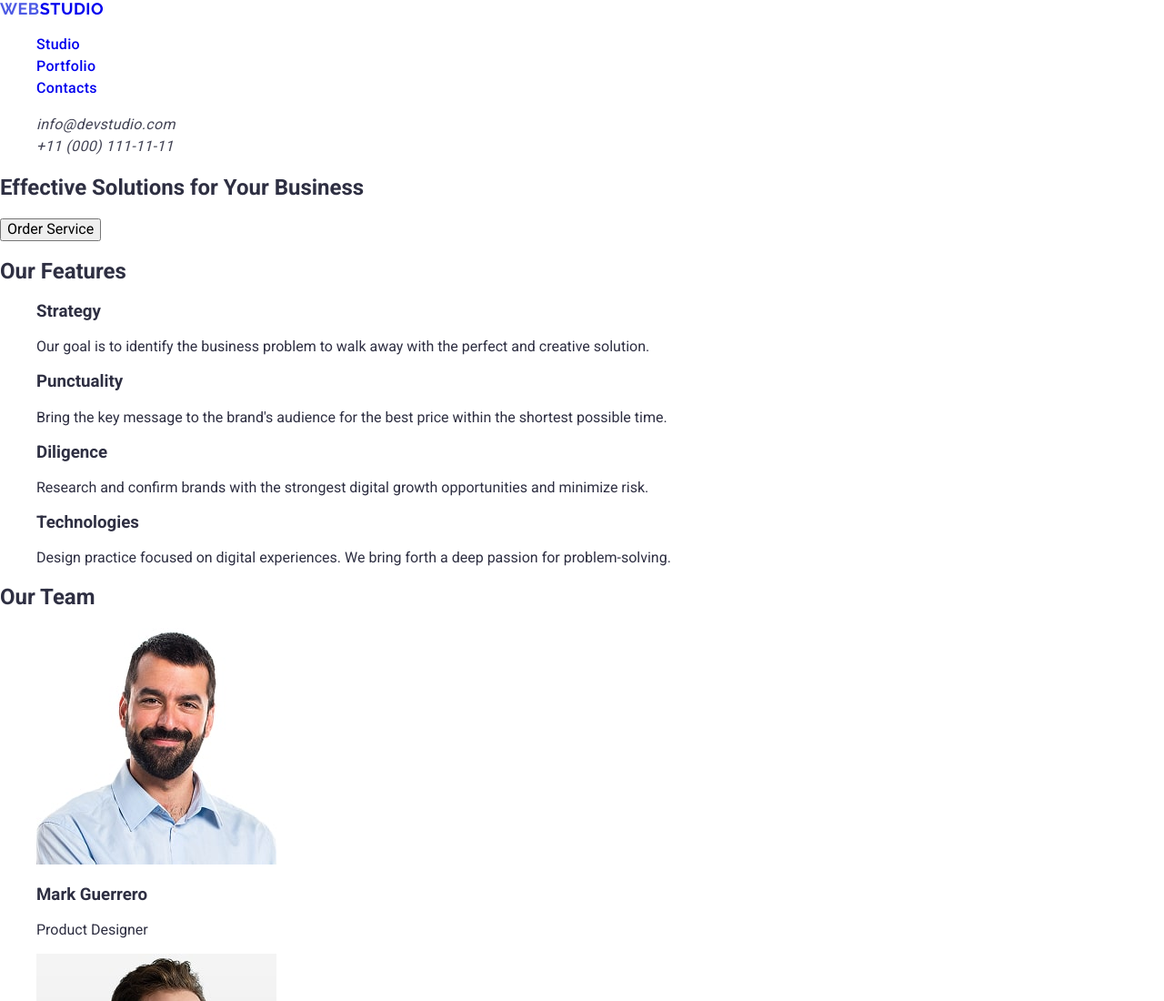
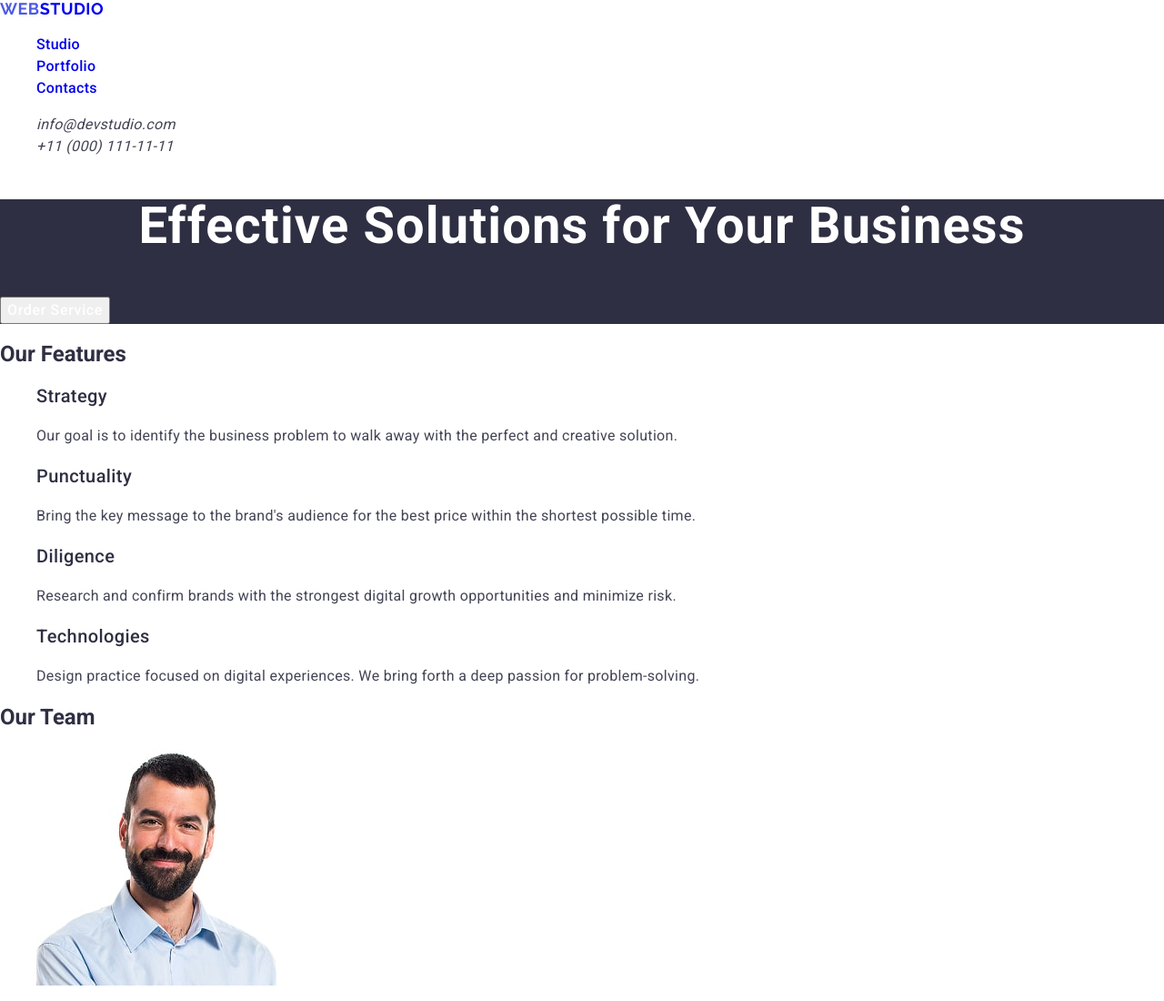
Before and after one commit to 0DarkDante/goit-markup-hw-02, a plain HTML site: page index.html in a window 1280 px wide. Shown: the top 1100 px of the page at 91% size. Drawn offline with nearby package versions, Linux system fonts and the light colour scheme.

Commit message:
add 2 section css

```diff
--- a/index.html
+++ b/index.html
@@ -62,28 +62,28 @@
         <h2 class="features-title">Our Features</h2>
         <ul class="features-list">
           <li class="features-item">
-            <h3 class="features-item-subgect">Strategy</h3>
+            <h3 class="features-item-subject">Strategy</h3>
             <p class="features-item-text">
               Our goal is to identify the business problem to walk away with the
               perfect and creative solution.
             </p>
           </li>
           <li class="features-item">
-            <h3 class="features-item-subgect">Punctuality</h3>
+            <h3 class="features-item-subject">Punctuality</h3>
             <p class="features-item-text">
               Bring the key message to the brand's audience for the best price
               within the shortest possible time.
             </p>
           </li>
           <li class="features-item">
-            <h3 class="features-item-subgect">Diligence</h3>
+            <h3 class="features-item-subject">Diligence</h3>
             <p class="features-item-text">
               Research and confirm brands with the strongest digital growth
               opportunities and minimize risk.
             </p>
           </li>
           <li class="features-item">
-            <h3 class="features-item-subgect">Technologies</h3>
+            <h3 class="features-item-subject">Technologies</h3>
             <p class="features-item-text">
               Design practice focused on digital experiences. We bring forth a
               deep passion for problem-solving.
--- a/styles/style.css
+++ b/styles/style.css
@@ -40,3 +40,47 @@ ul {
   letter-spacing: 0.02em;
   color: #434455;
 }
+
+/* Section hero */
+
+.hero {
+  background-color: #2e2f42;
+}
+
+.hero-title {
+  font-size: 56px;
+  line-height: 1.07;
+  letter-spacing: 0.02em;
+  text-align: center;
+  color: #fff;
+}
+
+.hero-btn {
+  font-weight: 500;
+    line-height: 1.5;
+    letter-spacing: 0.04em;
+    color: #fff;
+}
+
+/* Section futures */
+
+.features {}
+
+.features-title {}
+
+.features-list {}
+
+.features-item {}
+
+.features-item-subject {
+  font-weight: 500;
+  font-size: 20px;
+  line-height: 1.2;
+  letter-spacing: 0.02em;
+}
+
+.features-item-text {
+  line-height: 1.5;
+  letter-spacing: 0.02em;
+  color: #434455;
+}
```
